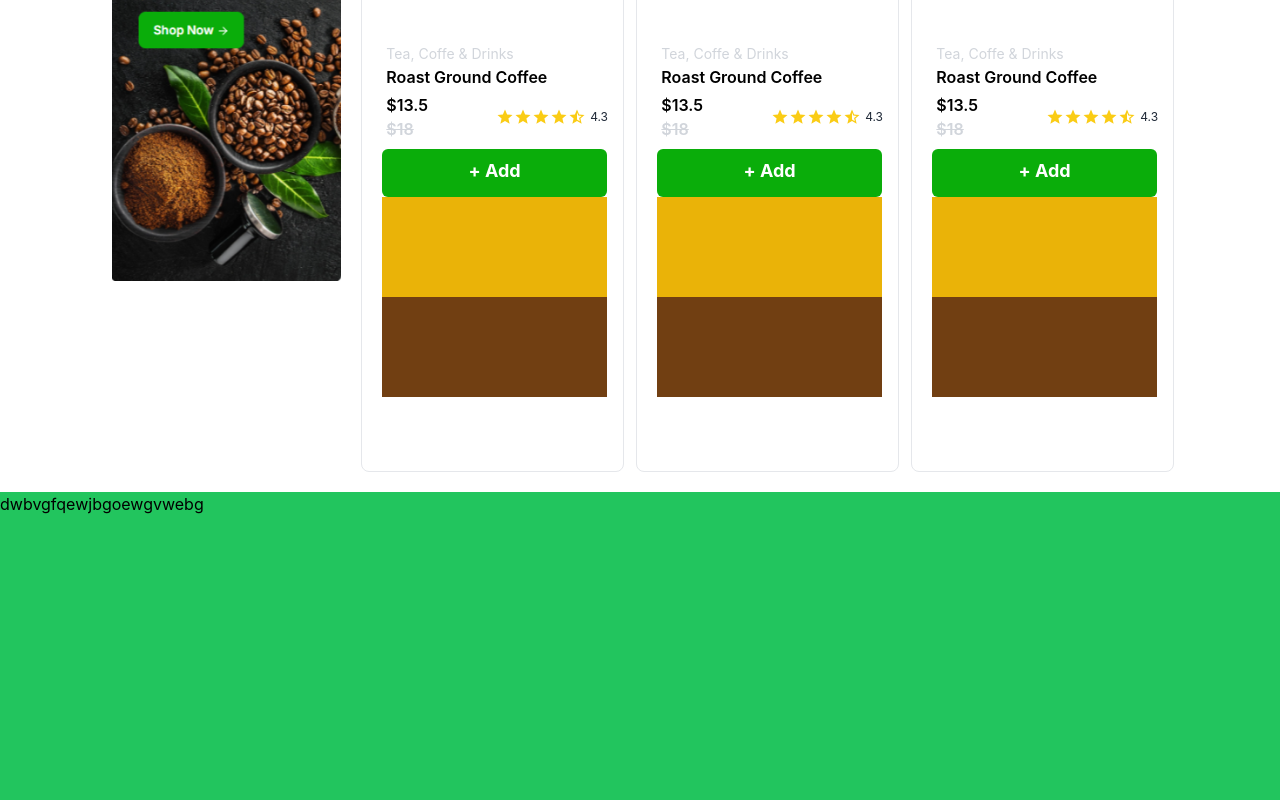
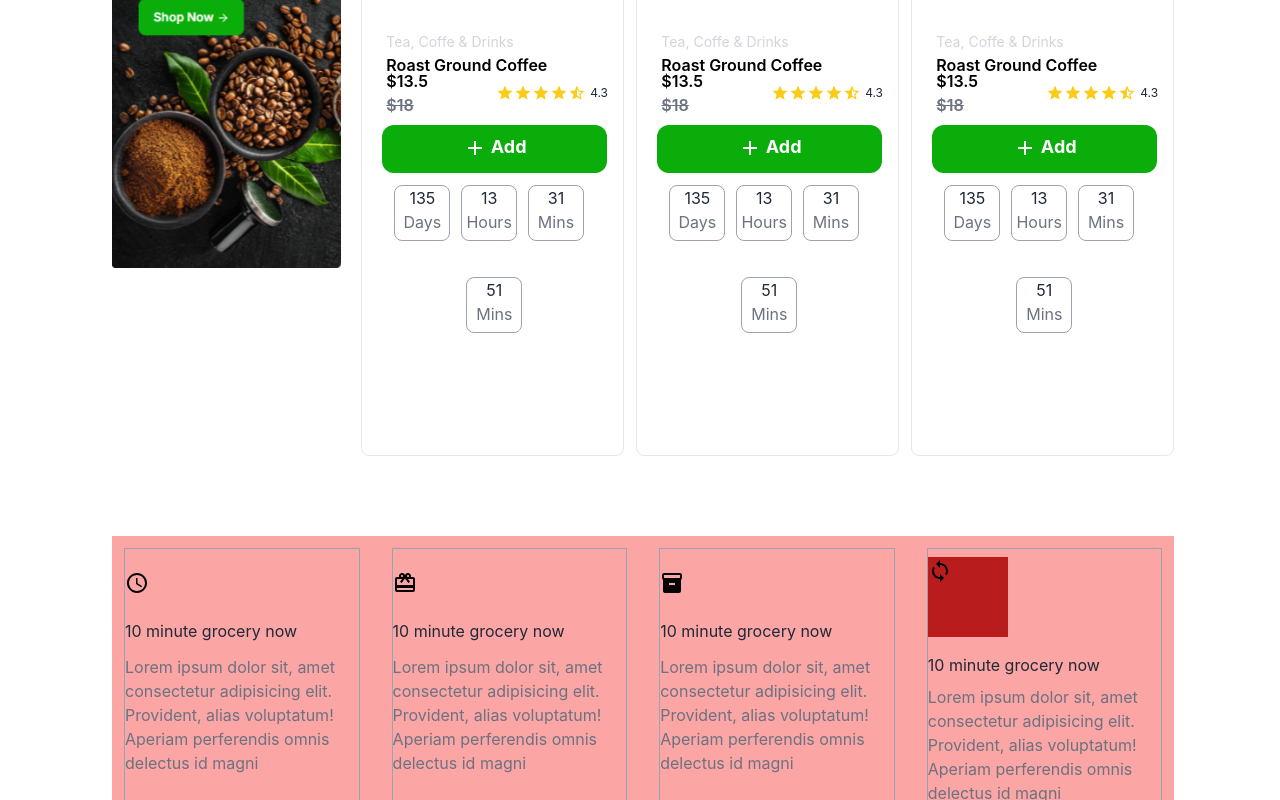
Before and after one commit to AmansinghFullStackDev/Fresh-Cart-UI, a React (Create React App) app: page / in a window 1280 px wide. Shown: the part 3400-4200 px from the top of the page. Built offline with nearby package versions, Linux system fonts and the light colour scheme.

Commit message:
Third Day

```diff
--- a/src/App.js
+++ b/src/App.js
@@ -8,6 +8,7 @@ import ProductsComponents from './Components/FeaturedCategories/ProductsComponen
 import Discount from './Components/DiscountOffer/Discount';
 import PopularProducts from './Components/PopularProducts/PopularProducts';
 import SellingProducts from './Components/SellingProduct/SellingProducts';
+import Info from './Components/Info/Info';
 
 function App() {
   return (
@@ -42,6 +43,8 @@ function App() {
       </div>
       <SellingProducts /> {/*Daily Best Sells*/}
 
+      <Info /> {/*Info*/}
+
       <div className='bg-green-500 h-80 mt-5'>
         <p>dwbvgfqewjbgoewgvwebg</p>
       </div>
--- /dev/null
+++ b/src/Components/Info/Info.jsx
@@ -0,0 +1,50 @@
+import React from 'react'
+import ScheduleIcon from '@mui/icons-material/Schedule';
+import RedeemIcon from '@mui/icons-material/Redeem';
+import InventoryIcon from '@mui/icons-material/Inventory';
+import SyncIcon from '@mui/icons-material/Sync';
+
+const Info = () => {
+    return (
+        <main className='bg-red-300 grid grid-cols-4 h-[50vh] w-[83%] ml-28 p-3 gap-8 mt-20 '>
+            <div className='border border-gray-400'>
+                <div className='h-20px w-20px  mt-5'>
+                    <ScheduleIcon />
+                </div>
+                <div className='pt-6'>
+                    <h1 className='text-gray-800'>10 minute grocery now</h1>
+                    <p className='text-gray-500 pt-3'>Lorem ipsum dolor sit, amet consectetur adipisicing elit. Provident, alias voluptatum! Aperiam perferendis omnis delectus id magni</p>
+                </div>
+            </div>
+            <div className='border border-gray-400'>
+                <div className='h-20px w-20px  mt-5'>
+                    <RedeemIcon />
+                </div>
+                <div className='pt-6'>
+                    <h1 className='text-gray-800'>10 minute grocery now</h1>
+                    <p className='text-gray-500 pt-3'>Lorem ipsum dolor sit, amet consectetur adipisicing elit. Provident, alias voluptatum! Aperiam perferendis omnis delectus id magni</p>
+                </div>
+            </div>
+            <div className='border border-gray-400'>
+                <div className='h-20px w-20px  mt-5'>
+                    <InventoryIcon />
+                </div>
+                <div className='pt-6'>
+                    <h1 className='text-gray-800'>10 minute grocery now</h1>
+                    <p className='text-gray-500 pt-3'>Lorem ipsum dolor sit, amet consectetur adipisicing elit. Provident, alias voluptatum! Aperiam perferendis omnis delectus id magni</p>
+                </div>
+            </div>
+            <div className='border border-gray-400'>
+                <div className='h-20 w-20 bg-red-700  mt-2'>
+                    <SyncIcon className=''/>
+                </div>
+                <div className='pt-4'>
+                    <h1 className='text-gray-800'>10 minute grocery now</h1>
+                    <p className='text-gray-500 pt-2'>Lorem ipsum dolor sit, amet consectetur adipisicing elit. Provident, alias voluptatum! Aperiam perferendis omnis delectus id magni</p>
+                </div>
+            </div>
+        </main>
+    )
+}
+
+export default Info
--- a/src/Components/SellingProduct/SellingProducts.jsx
+++ b/src/Components/SellingProduct/SellingProducts.jsx
@@ -3,17 +3,17 @@ import Sell from '../../Assets/S1.png'
 import { BestSellingProducts } from './SellingProduct'
 import StarIcon from '@mui/icons-material/Star';
 import StarHalfIcon from '@mui/icons-material/StarHalf';
-import { Box } from '@mui/material';
+import AddIcon from '@mui/icons-material/Add';
 
 const SellingProducts = () => {
 	return (
-        <div className='h-[85vh] w-[83%] ml-28 pt-3 flex gap-5'>
-            <div className='h-[82%] w-[22%] rounded-2xl overflow-hidden'>
+		<main className='h-[83vh] w-[83%] ml-28 pt-3 flex gap-5'>
+			<div className='h-[80%] w-[22%] rounded-2xl overflow-hidden'>
 				<img src={Sell} alt="Sell"
 					className='object-contain h-[100%] '
 				/>
 			</div>
-            <div className='w-[78%] grid grid-cols-3 gap-3'>
+			<section className='w-[78%] grid grid-cols-3 gap-3'>
 				{BestSellingProducts.map((item) => (
 					<div className='h-full w-full border border-gray-200 rounded-lg'>
 
@@ -25,7 +25,7 @@ const SellingProducts = () => {
 						</div>
 
 						{/* Details Section */}
-                        <div className='pl-6 py-3 mt-10'>
+						<div className='pl-6 mt-10'>
 							<span className='text-sm text-gray-300'>{item.description}</span>
 							<h1 className='text-base text-black font-semibold'>{item.title}</h1>
 						</div>
@@ -36,7 +36,7 @@ const SellingProducts = () => {
 							<div className='w-[30%] h-[15%] ml-6 mt-3 flex items-center justify-between'>
 								<div className='font-semibold text-base'>
 									<span className='text-base text-black '>{item.price}</span>
-                                    <span className='text-base text-gray-300 line-through'>{item.oldprice}</span>
+									<span className='text-base text-gray-500 line-through'>{item.oldprice}</span>
 								</div>
 							</div>
 
@@ -53,26 +53,38 @@ const SellingProducts = () => {
 						</div>
 
 						{/* Button Section */}
-                        <div className='text-white rounded-md mr-3 text-center w-[86%] h-12 ml-5 pt-2 font-bold text-lg' style={{ backgroundColor: '#0aad0a' }}>
-                            <h1>+ Add</h1>
+						<div className='text-white rounded-xl mr-3 text-center w-[86%] h-12 ml-5 pt-2 font-bold text-lg' style={{ backgroundColor: '#0aad0a' }}>
+							<h1><AddIcon /> Add</h1>
 						</div>
 
 						{/* Days Section */}
-                        <div className='h-[25vh] w-[86%] bg-red-600 ml-5'>
-                            <div className='h-1/2 w-[100%] bg-yellow-500'>
-
+						<div className='h-[25vh] w-[86%] ml-5'>
+							<div className='h-1/2 w-full flex justify-around grid grid-cols-3 p-3 text-center'>
+								<div className='border border-gray-400 h-14 w-14 rounded-lg'>
+									<h1 className='text-gray-800'>135</h1>
+									<h3 className='text-gray-500'>Days</h3>
 								</div>
-                            <div className='h-1/2 w-[100%] bg-yellow-900'>
-                                <Box>
-
-                                </Box>
+								<div className='border border-gray-400 h-14 w-14 rounded-lg'>
+									<h1 className='text-gray-800'>13</h1>
+									<h3 className='text-gray-500'>Hours</h3></div>
+								<div className='border border-gray-400 h-14 w-14 rounded-lg'>
+									<h1 className='text-gray-800'>31 </h1>
+									<h3 className='text-gray-500'>Mins</h3>
 								</div>
+							</div>
+							<div className='h-1/2 w-full p-1'>
+								<div className='border border-gray-400 h-14 w-14 text-center ml-20 rounded-lg'>
+									<h1 className='text-gray-800'>51 </h1>
+									<h3 className='text-gray-500'>Mins</h3>
+								</div>
+							</div>
+							<></>
 						</div>
 
 					</div>
 				))}
-            </div>
-        </div>
+			</section>
+		</main>
 	)
 }
 
```
Lines whose indentation alone changed are shown as unchanged.
